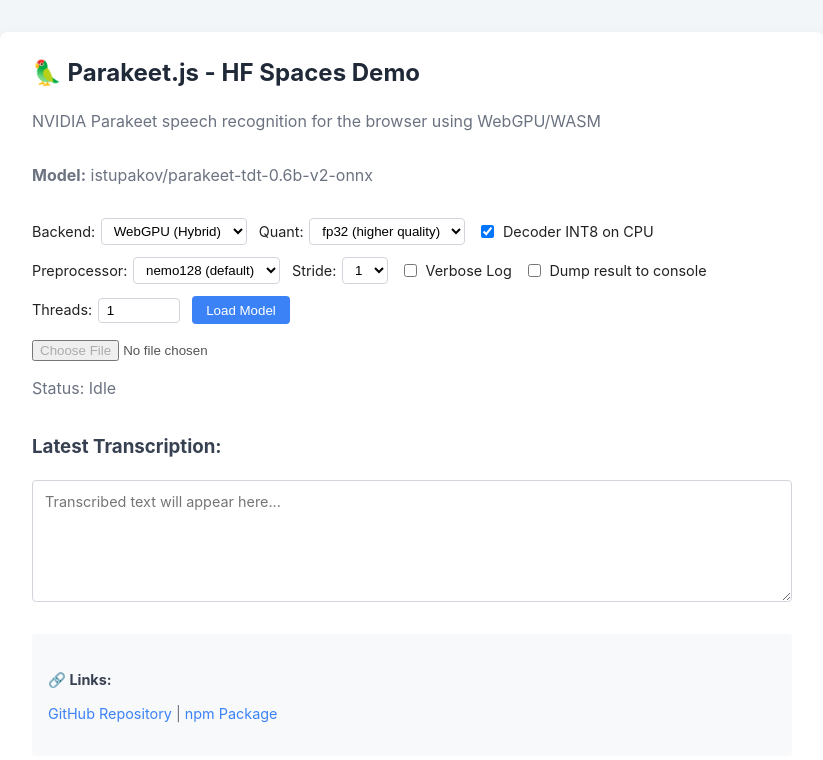
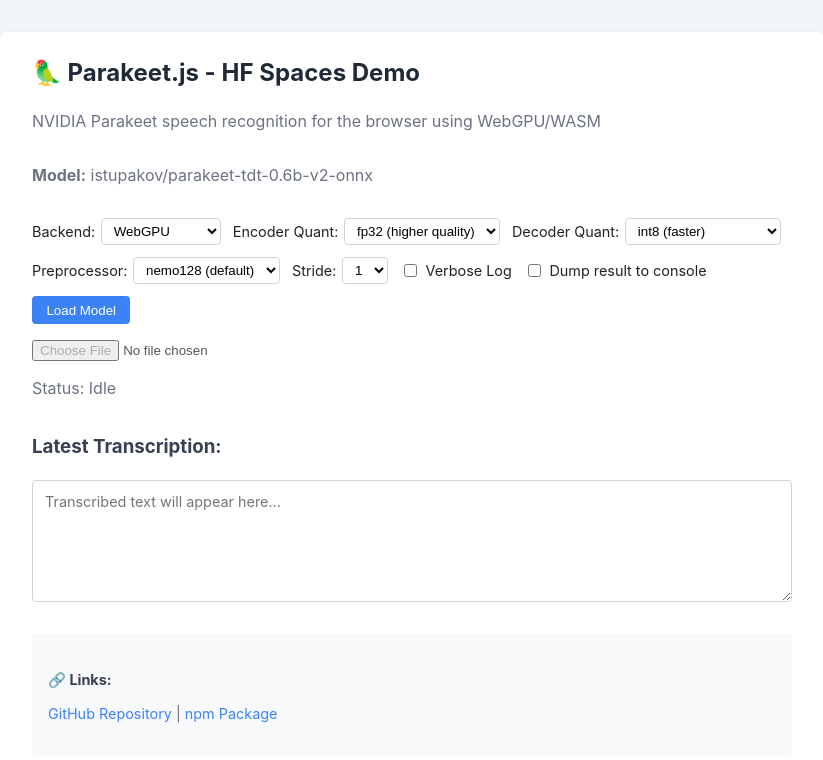
Before and after one commit to ysdede/parakeet.js, a React (Create React App) app: page / in a window 1280 px wide. Shown: the top 760 px of the page, without its empty margins (228-1051 px from the left). Built offline with nearby package versions, Linux system fonts and the light colour scheme.

Commit message:
- Fixes a runtime error caused by the `enableGraphCapture` flag in recent ONNX Runtime Web builds. See parakeet.js library repo for details. -Update parakeet.js dependency version

```diff
--- a/package.json
+++ b/package.json
@@ -7,7 +7,7 @@
     "@testing-library/jest-dom": "^6.6.3",
     "@testing-library/react": "^16.3.0",
     "@testing-library/user-event": "^13.5.0",
-    "parakeet.js": "^0.0.2",
+    "parakeet.js": "^0.0.3",
     "onnxruntime-web": "1.22.0-dev.20250409-89f8206ba4",
     "react": "^19.1.0",
     "react-dom": "^19.1.0",
--- a/src/App.js
+++ b/src/App.js
@@ -5,7 +5,8 @@
 export default function App() {
   const repoId = 'istupakov/parakeet-tdt-0.6b-v2-onnx';
   const [backend, setBackend] = useState('webgpu-hybrid');
-  const [quant, setQuant] = useState('fp32');
+  const [encoderQuant, setEncoderQuant] = useState('fp32');
+  const [decoderQuant, setDecoderQuant] = useState('int8');
   const [preprocessor, setPreprocessor] = useState('nemo128');
   const [status, setStatus] = useState('Idle');
   const [progress, setProgress] = useState('');
@@ -16,7 +17,6 @@
   const [transcriptions, setTranscriptions] = useState([]);
   const [isTranscribing, setIsTranscribing] = useState(false);
   const [verboseLog, setVerboseLog] = useState(false);
-  const [decoderInt8, setDecoderInt8] = useState(true);
   const [frameStride, setFrameStride] = useState(1);
   const [dumpDetail, setDumpDetail] = useState(false);
   const maxCores = navigator.hardwareConcurrency || 8;
@@ -24,12 +24,14 @@
   const modelRef = useRef(null);
   const fileInputRef = useRef(null);
 
-  // Auto-adjust quant preset when backend changes
+  // Auto-adjust quant presets when backend changes
   useEffect(() => {
     if (backend.startsWith('webgpu')) {
-      setQuant('fp32');
-    } else if (backend === 'wasm') {
-      setQuant('int8');
+      setEncoderQuant('fp32');
+      setDecoderQuant('int8');
+    } else {
+      setEncoderQuant('int8');
+      setDecoderQuant('int8');
     }
   }, [backend]);
 
@@ -41,18 +43,13 @@
     console.time('LoadModel');
 
     try {
-      const progressCallback = ({ loaded, total, file }) => {
-        const pct = total > 0 ? Math.round((loaded / total) * 100) : 0;
-        setProgressText(`${file}: ${pct}%`);
-        setProgressPct(pct);
-      };
+      const progressCallback = (p) => setProgress(`${p.file}: ${Math.round(p.loaded/p.total*100)}%`);
 
       // 1. Download all model files from HuggingFace Hub
       const modelUrls = await getParakeetModel(repoId, {
-        quantization: quant,
+        encoderQuant,
+        decoderQuant,
         preprocessor,
-        backend, // Pass backend to enable automatic fp32 selection for WebGPU
-        decoderInt8,
         progress: progressCallback
       });
 
@@ -64,12 +61,7 @@
       // 2. Create the model instance with all file URLs
       modelRef.current = await ParakeetModel.fromUrls({
         ...modelUrls.urls,
-        filenames: modelUrls.filenames,
         backend,
-        verbose: verboseLog,
-        decoderOnWasm: decoderInt8, // if we selected int8 decoder, keep it on WASM
-        decoderInt8,
-        cpuThreads,
       });
 
       // 3. Warm-up and verify
@@ -162,26 +154,26 @@
         <label>
           Backend:
           <select value={backend} onChange={e=>setBackend(e.target.value)}>
-            <option value="webgpu-hybrid">WebGPU (Hybrid)</option>
-            <option value="webgpu-strict">WebGPU (Strict)</option>
+            <option value="webgpu-hybrid">WebGPU</option>
             <option value="wasm">WASM (CPU)</option>
           </select>
         </label>
         {' '}
         <label>
-          Quant:
-          <select value={quant} onChange={e=>setQuant(e.target.value)}>
+          Encoder Quant:
+          <select value={encoderQuant} onChange={e=>setEncoderQuant(e.target.value)}>
             <option value="int8">int8 (faster)</option>
             <option value="fp32">fp32 (higher quality)</option>
           </select>
         </label>
         {' '}
-        {backend.startsWith('webgpu') && (
-          <label style={{ fontSize:'0.9em' }}>
-            <input type="checkbox" checked={decoderInt8} onChange={e=>setDecoderInt8(e.target.checked)} />
-            Decoder INT8 on CPU
-          </label>
-        )}
+        <label>
+          Decoder Quant:
+          <select value={decoderQuant} onChange={e=>setDecoderQuant(e.target.value)}>
+            <option value="int8">int8 (faster)</option>
+            <option value="fp32">fp32 (higher quality)</option>
+          </select>
+        </label>
         {' '}
         <label>
           Preprocessor:
@@ -208,7 +200,7 @@
           <input type="checkbox" checked={dumpDetail} onChange={e=>setDumpDetail(e.target.checked)} />
           Dump result to console
         </label>
-        {(backend === 'wasm' || decoderInt8) && (
+        {(backend === 'wasm') && (
           <label style={{fontSize:'0.9em'}}>
             Threads:
             <input type="number" min="1" max={maxCores} value={cpuThreads} onChange={e=>setCpuThreads(Number(e.target.value))} style={{width:'4rem'}} />
```
